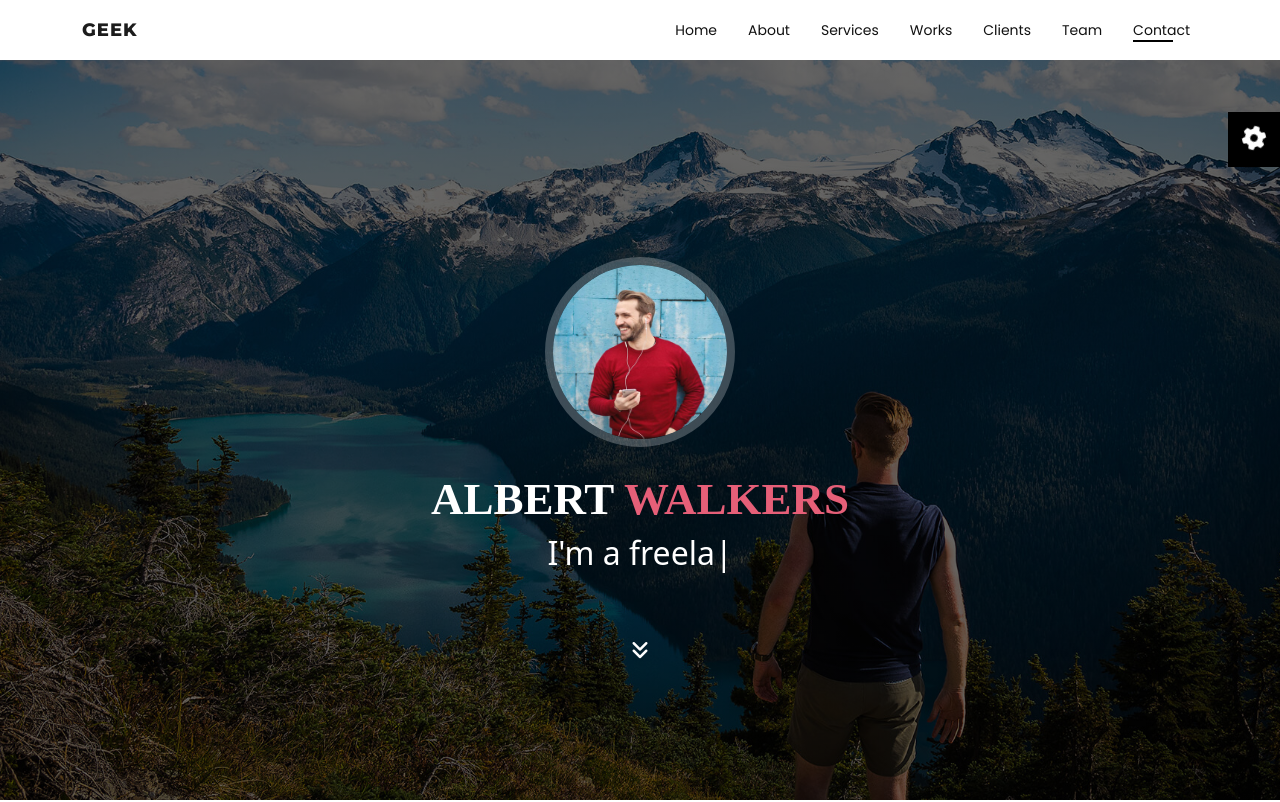
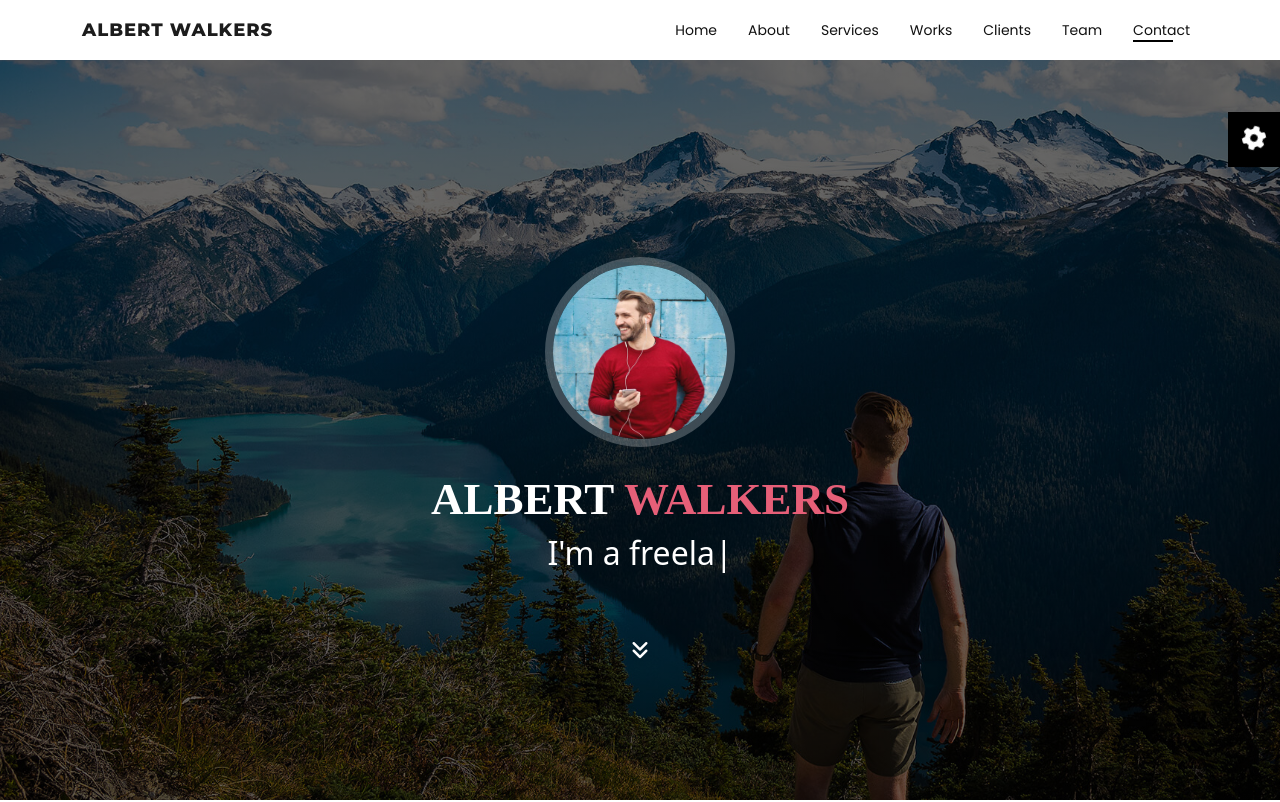
Before and after one commit to uyfudywg/protfolio, a plain HTML site: page index.html in a window 1280 px wide. Shown: the top 802 px of the page. Drawn offline with Linux system fonts and the light colour scheme.

Commit message:
Update index.html

```diff
--- a/index.html
+++ b/index.html
@@ -20,7 +20,7 @@
         id="navbar-example"
       >
         <div class="container">
-          <a class="navbar-brand logo" href="#">Geek</a>
+          <a class="navbar-brand logo" href="#">Albert Walkers</a>
           <button
             class="navbar-toggler"
             type="button"
```
